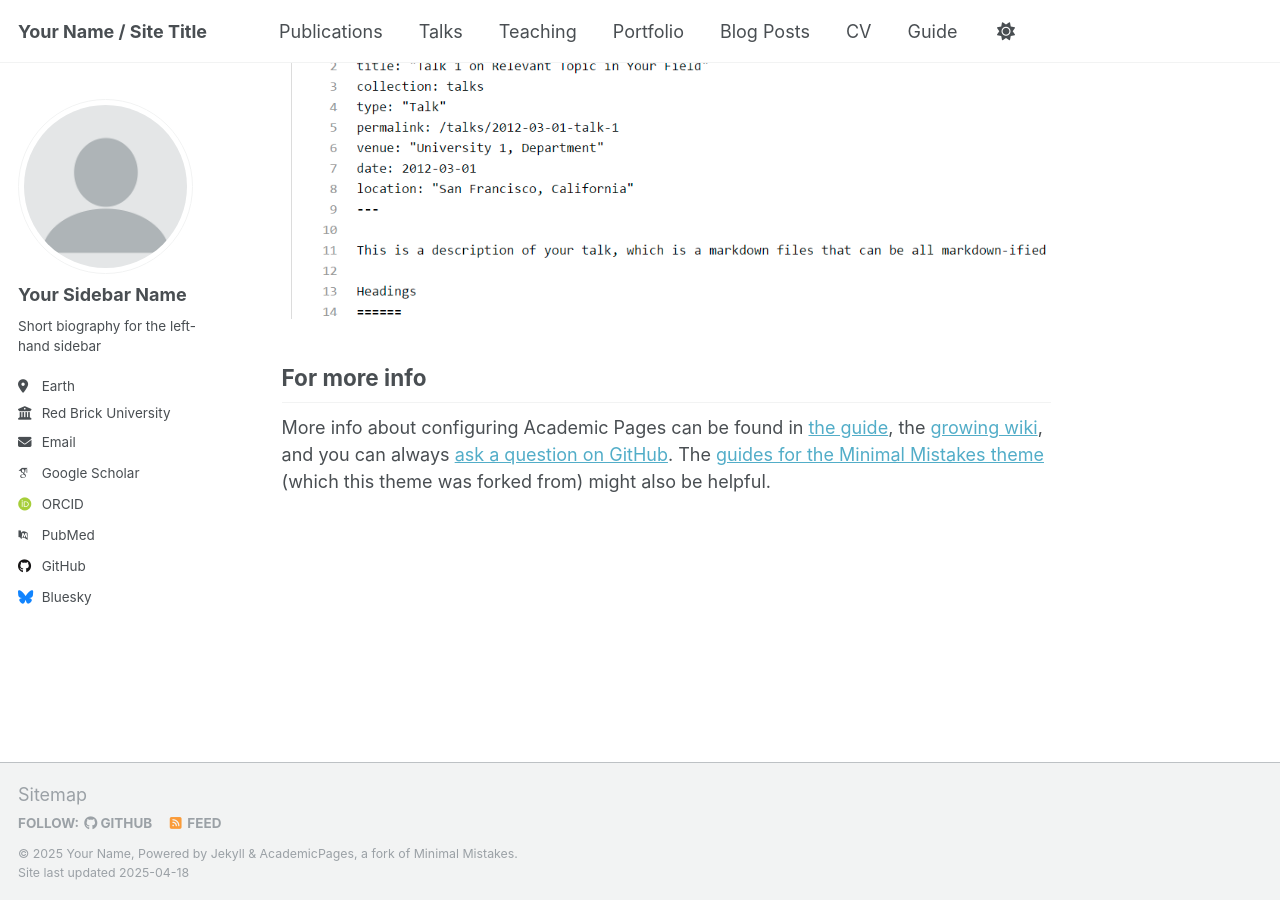
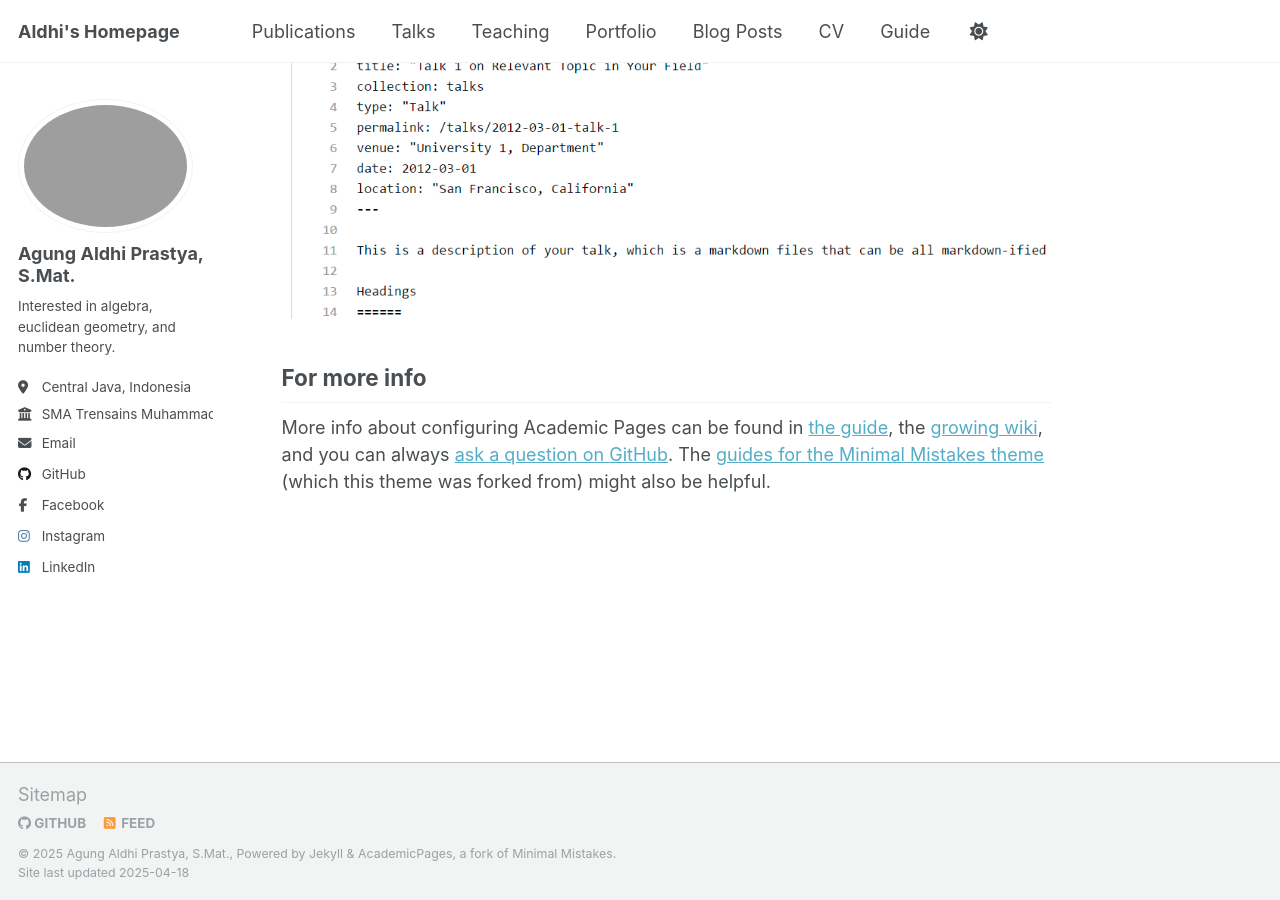
Before and after one commit to agung-aldhi-prastya/agung-aldhi-prastya.github.io, a Jekyll site: the page built from _pages/about.md, in a window 1280 px wide and 900 px high, scrolled down 2636 px. Built offline with Jekyll 4.4.1, drawn with Linux system fonts in a browser that asks for light colours; some web fonts are replaced.

Commit message:
Update _config.yml

```diff
--- a/_config.yml
+++ b/_config.yml
@@ -7,13 +7,13 @@
 # server process.
 
 # Basic Site Settings
-locale                   : "en-US"
+locale                   : "Indonesia"
 site_theme               : "default"
-title                    : "Your Name / Site Title"
+title                    : "Aldhi's Homepage"
 title_separator          : "-"
-name                     : &name "Your Name"
-description              : &description "personal description"
-url                      : https://academicpages.github.io # the base hostname & protocol for your site e.g. "https://[your GitHub username].github.io"
+name                     : &name "Agung Aldhi Prastya, S.Mat."
+description              : &description "Currently working at SMA Trensains Muhammadiyah Sragen. Also taught math olympiad and university entrance exam preparation."
+url                      : https://aldhimath.github.io # the base hostname & protocol for your site e.g. "https://[your GitHub username].github.io"
 baseurl                  : "" # the subpath of your site, e.g. "/blog"
 repository               : "academicpages/academicpages.github.io"
 
@@ -22,22 +22,22 @@ repository               : "academicpages/academicpages.github.io"
 #               Additional customization can be done by editing /_includes/author-profile.html
 author:
   # Biographic information
-  avatar           : "profile.png"
-  name             : "Your Sidebar Name"
+  avatar           : "Agung Aldhi Prastya_Matematika.JPG"
+  name             : "Agung Aldhi Prastya, S.Mat."
   pronouns         : # example: "she/her"
-  bio              : "Short biography for the left-hand sidebar"
-  location         : "Earth"
-  employer         : "Red Brick University"
+  bio              : "Interested in algebra, euclidean geometry, and number theory."
+  location         : "Central Java, Indonesia"
+  employer         : "SMA Trensains Muhammadiyah Sragen"
   uri              : # URL
-  email            : "none@example.org"
+  email            : "aldhiprastya@gmail.com"
 
   # Academic websites
   arxiv            : # URL - Update with the correct link to your profile
-  googlescholar    : "https://scholar.google.com/citations?user=PS_CX0AAAAAJ"
+  googlescholar    : #"https://scholar.google.com/citations?user=PS_CX0AAAAAJ"
   impactstory      : # URL
-  orcid            : "http://orcid.org/yourorcidurl"
+  orcid            : #"http://orcid.org/yourorcidurl"
   semantic         : # URL
-  pubmed           : "https://www.ncbi.nlm.nih.gov/pubmed/?term=john+snow"
+  pubmed           : #"https://www.ncbi.nlm.nih.gov/pubmed/?term=john+snow"
   researchgate     : # URL
   scopus           : # URL
 
@@ -45,21 +45,21 @@ author:
   bitbucket        : # Username - Update with your username on the site
   codepen          : # Username
   dribbble         : # Username
-  github           : "academicpages"
+  github           : "agung-aldhi-prastya"
   kaggle           : # Username
   stackoverflow    : # User number or user number and name (i.e., use "1" or "1/jeff-atwood")
 
   # Social media
-  bluesky          : "bsky.app" # Replace this with you Bluesky username
-  facebook         : # Username
+  bluesky          : #"bsky.app" # Replace this with you Bluesky username
+  facebook         : "profile.php?id=100006641497682"
   flickr           : # Username
   foursquare       : # Username
   goodreads        : # Username
   google_plus      : # Username
   keybase          : # Username
-  instagram        : # Username
+  instagram        : "agungaldhiprastya"
   lastfm           : # Username
-  linkedin         : # Username
+  linkedin         : "agung-aldhi-prastya"
   mastodon         : # URL
   medium           : # URL
   pinterest        : # Username
```
